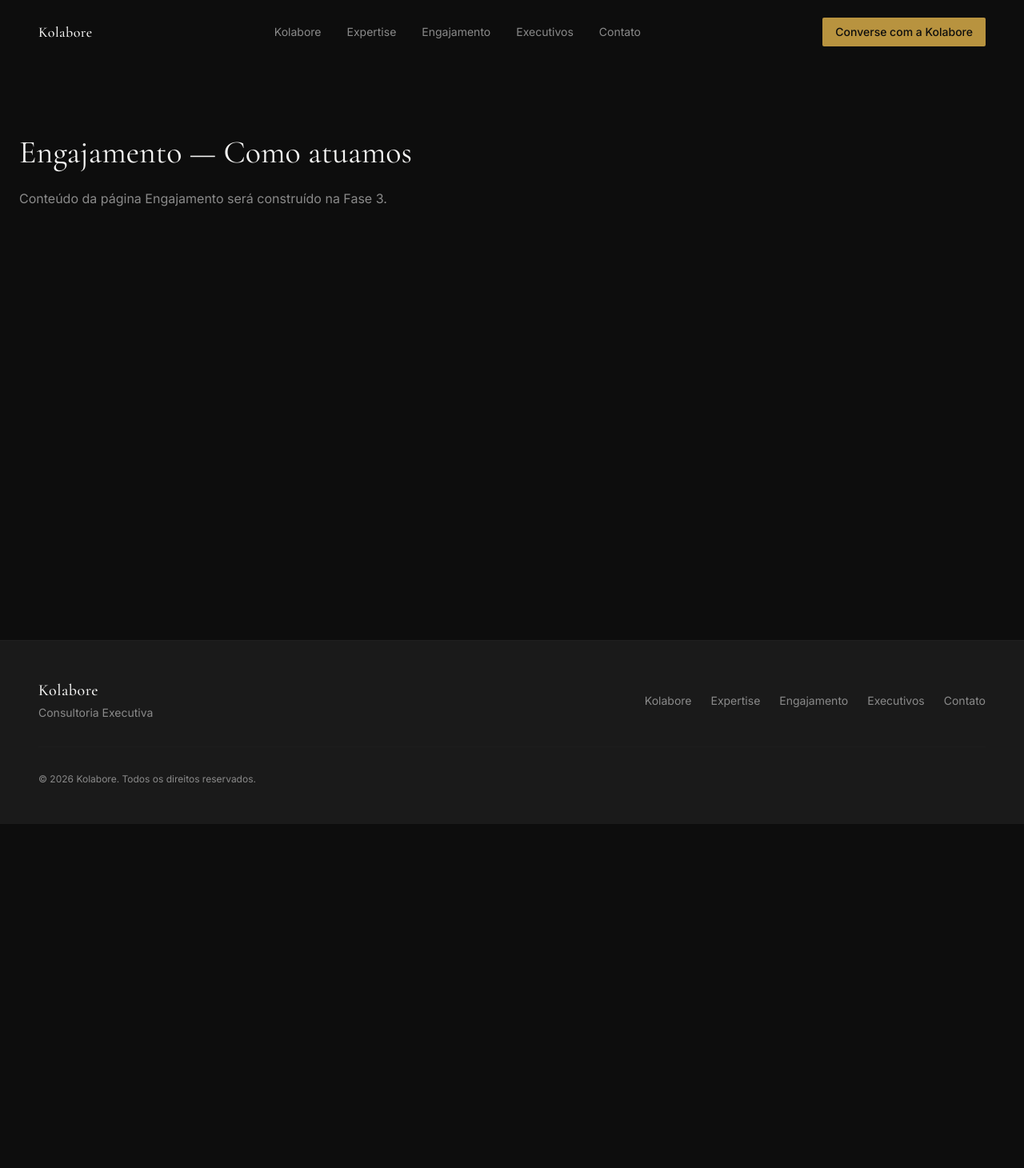
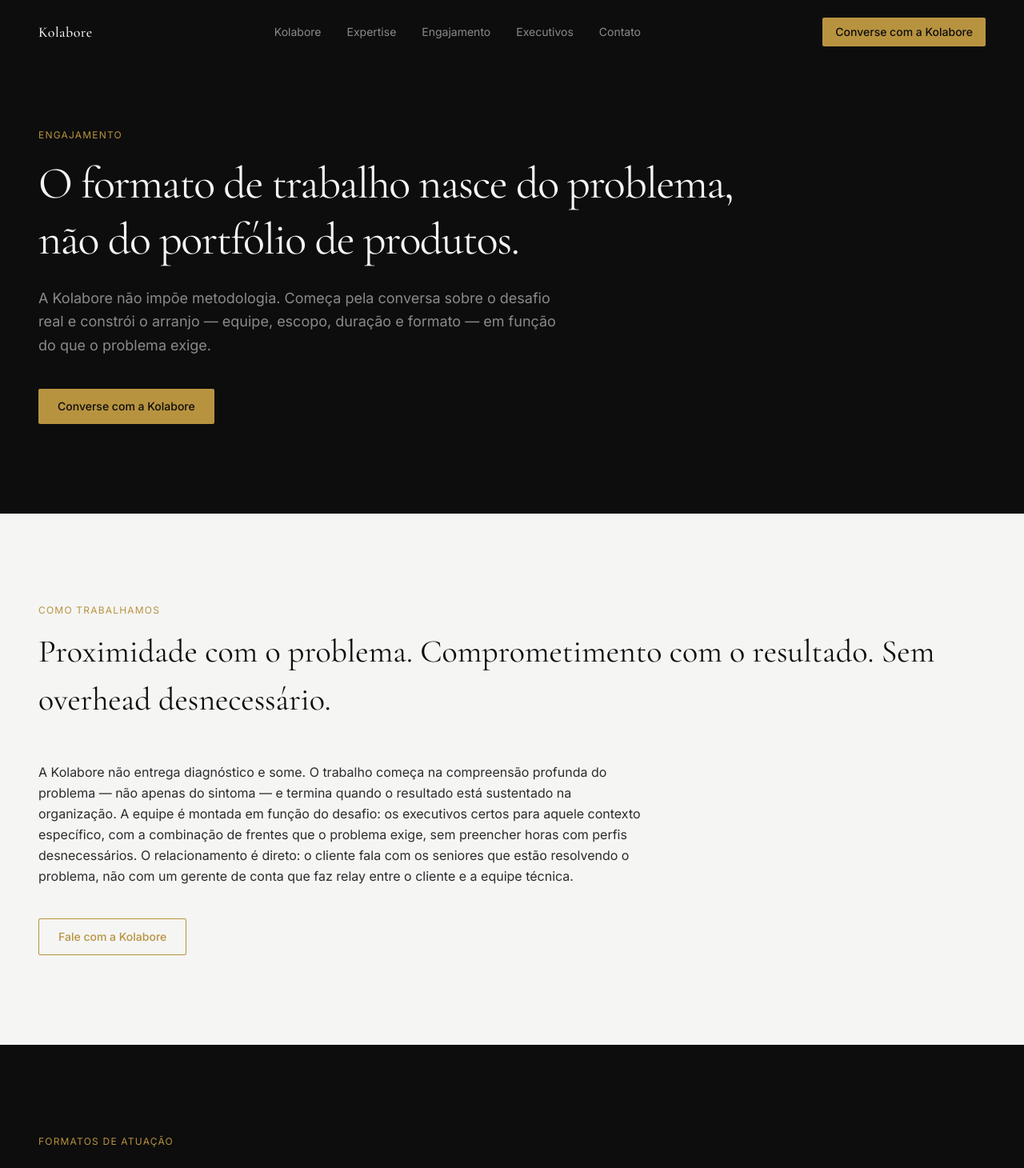
Before and after one commit to Orius-BI/Kolabore-site, a Next.js app: page /engajamento in a window 1280 px wide. Shown: the top 1460 px of the page at 80% size. Before the commit the page ends 1030 px from the top, so only its background shows below. Built offline with nearby package versions, Linux system fonts and the light colour scheme.

Commit message:
feat(03-04): assemble /engajamento page.tsx and pass final build
- Replace placeholder with six-section assembly
- Server Component importing all engajamento section components
- npm run build succeeds: out/kolabore, out/expertise, out/engajamento all present

```diff
--- a/src/app/engajamento/page.tsx
+++ b/src/app/engajamento/page.tsx
@@ -1,15 +1,19 @@
-// src/app/engajamento/page.tsx
+import { PageHeroSection } from '@/components/sections/engajamento/PageHeroSection';
+import { PhilosophySection } from '@/components/sections/engajamento/PhilosophySection';
+import { FormatsDeepSection } from '@/components/sections/engajamento/FormatsDeepSection';
+import { CustomArrangementsSection } from '@/components/sections/engajamento/CustomArrangementsSection';
+import { WorkingRelationshipSection } from '@/components/sections/engajamento/WorkingRelationshipSection';
+import { EngajamentoCtaClose } from '@/components/sections/engajamento/EngajamentoCtaClose';
+
 export default function EngajamentoPage() {
   return (
-    <main className="min-h-screen pt-20">
-      <div className="max-w-7xl mx-auto px-6 py-20">
-        <h1 className="font-display text-h1 text-mist">
-          Engajamento — Como atuamos
-        </h1>
-        <p className="text-silver mt-4">
-          Conteúdo da página Engajamento será construído na Fase 3.
-        </p>
-      </div>
+    <main>
+      <PageHeroSection />
+      <PhilosophySection />
+      <FormatsDeepSection />
+      <CustomArrangementsSection />
+      <WorkingRelationshipSection />
+      <EngajamentoCtaClose />
     </main>
   );
 }
```
